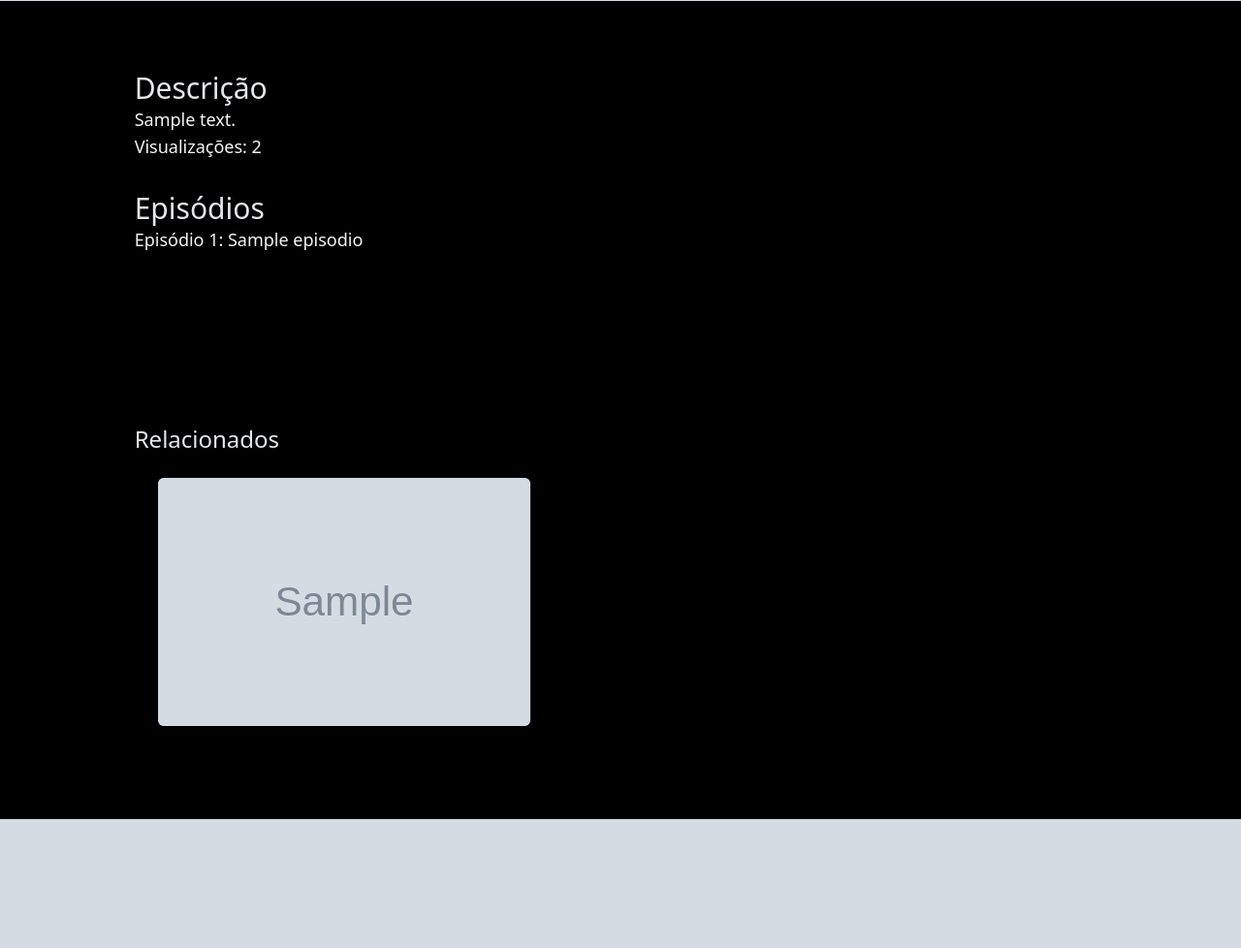
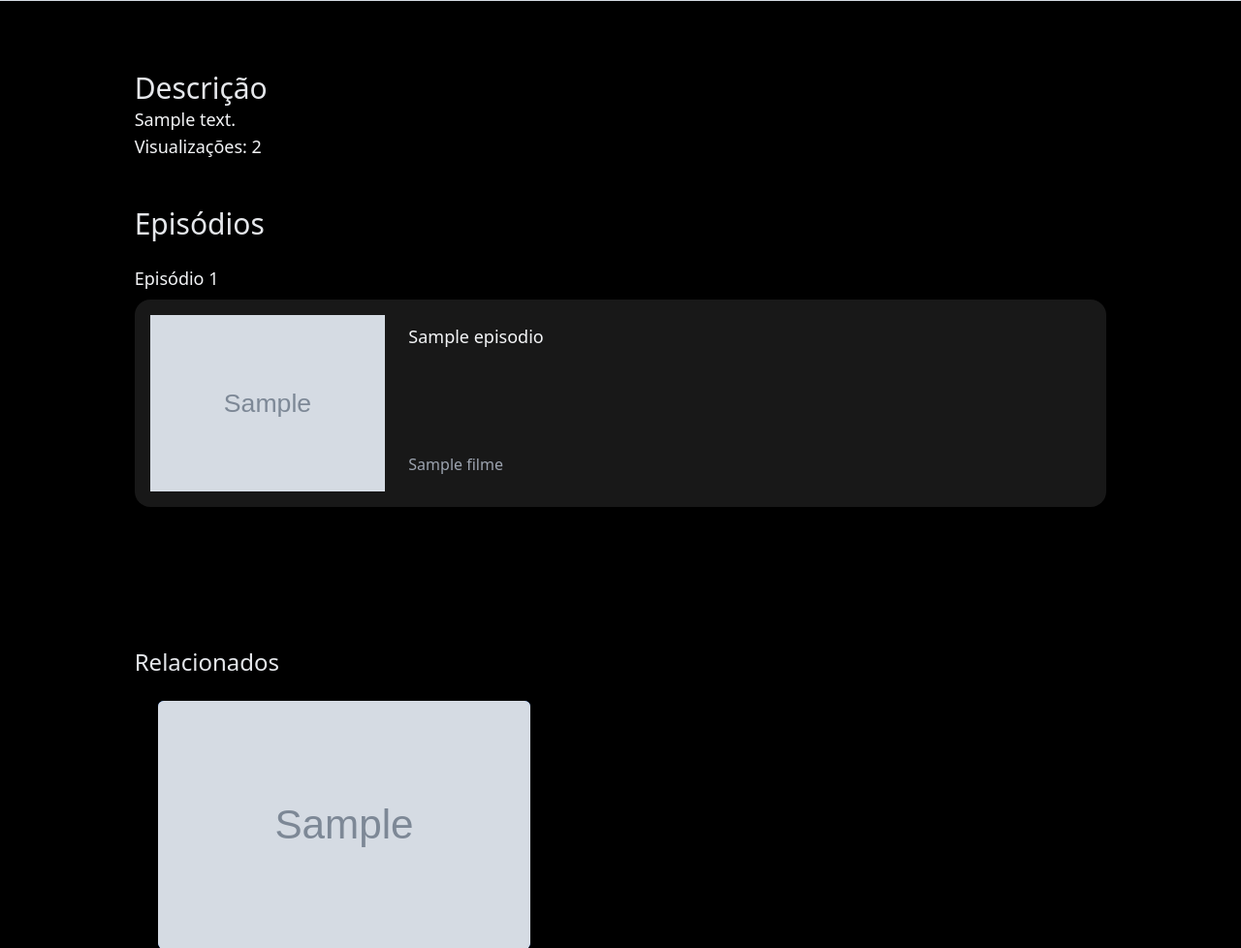
Before and after one commit to Bielartur/projetohashflixdjango, a Django app: page /filmes/1 in a window 1280 px wide. Shown: the part 799-1777 px from the top of the page at 97% size. Before the commit the page ends 1644 px from the top, so only its background shows below. Run offline with Django 5.2, Linux system fonts and the light colour scheme; a user stored in the database is signed in; tables that the repository leaves empty hold one stand-in row (values such as "Sample post"); grey boxes marked "Sample" are stand-in pictures; some libraries are stand-ins or nearby versions.

Commit message:
Estilizando o detalhesfilme para mostrar melhor os Eps

```diff
--- a/filme/models.py
+++ b/filme/models.py
@@ -27,6 +27,7 @@ class Episodio(models.Model):
   filme = models.ForeignKey(Filme, related_name='episodios', on_delete=models.CASCADE)
   titulo = models.CharField(max_length=100)
   video = models.URLField()
+  thumb = models.URLField()
 
   def __str__(self):
     return self.filme.titulo + " - " + self.titulo
--- a/filme/templates/detalhesfilme.html
+++ b/filme/templates/detalhesfilme.html
@@ -4,6 +4,18 @@
 {% block titulo %}
     Homepage Filmes
 {% endblock titulo %}
+
+{% block head %}
+    <style>
+    .card-episodio {
+        background-color: #181818;
+    }
+
+    .card-episodio:hover {
+        background-color: #222;
+    }
+    </style>
+{% endblock %}
 
 {% block content %}
 
@@ -43,19 +55,24 @@
                     Visualizações: {{ object.visualizacoes }}
                 </p>
             </div>
-
-            <div style='margin-top:2rem;margin-bottom:2rem;'>
+            {% if object.episodios.all %}
+            <div class="mt-5">
                 <h2 class="text-gray-200 text-3xl font-medium">
                     Episódios
                 </h2>
                 {% for episodio in object.episodios.all %}
-                    <h3 class='text-lg'>
-                        <a href="#">
-                            <p>Episódio {{ forloop.counter }}: {{ episodio.titulo }}</p>
-                        </a>
-                    </h3>
+                    <h3 class="text-lg mt-4">Episódio {{ forloop.counter }}</h3>
+                    <a href="{{ episodio.video }}" class="card-episodio flex p-3 mt-2 gap-4 rounded-4 transition duration-300 hover:text-blue-400">
+                        <img src="{{ episodio.thumb }}" alt="Thumb do Episódio {{ forloop.counter }}" class="w-1/4 h-full">
+                        <div class="flex flex-col justify-between">
+                            <h4 class='text-lg mb-2 mt-2'>
+                                {{ episodio.titulo }}
+                            </h4>
+                            <p class="mb-3 text-gray-400">{{ episodio.filme.titulo }}</p>
+                        </div>
+                    </a>
                 {% endfor %}
-
+            {% endif %}
             </div>
 
         </div>
--- a/hashflix/wsgi.py
+++ b/hashflix/wsgi.py
@@ -14,4 +14,3 @@ from django.core.wsgi import get_wsgi_application
 os.environ.setdefault("DJANGO_SETTINGS_MODULE", "hashflix.settings")
 
 application = get_wsgi_application()
-print("Estou na parte do wsgi do meu site!")
```
Also changed, not shown: filme/migrations/0002_episodio_thumb.py (added), filme/migrations/0003_alter_episodio_thumb.py (added).
